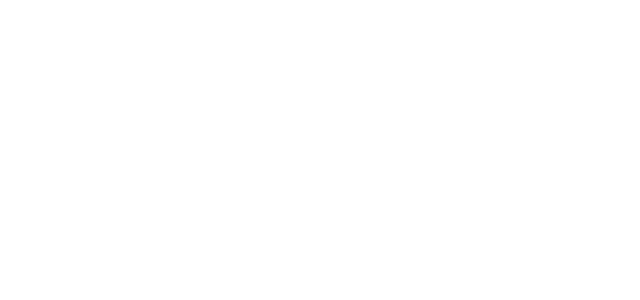
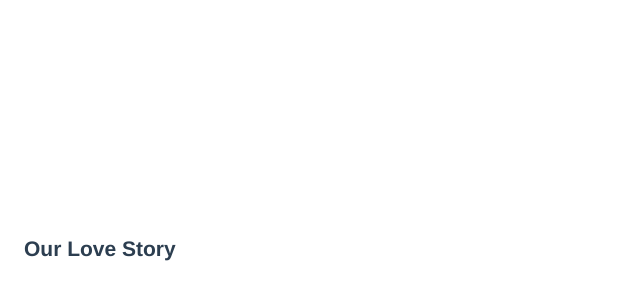
Before and after one commit to tlerias/wedding-website, a Vue app: page /#/ in a window 1280 px wide. Shown: the part 888-1188 px from the top of the page, without its empty margins (0-640 px from the left). Before the commit the page ends 800 px from the top, so only its background shows below. Built offline with nearby package versions, Linux system fonts and the light colour scheme.

Commit message:
feature( create love story container )

```diff
--- a/package.json
+++ b/package.json
@@ -13,6 +13,7 @@
     "ansi-html": "0.0.7",
     "classnames": "^2.2.5",
     "html-entities": "^1.2.0",
+    "smoothscroll-polyfill": "^0.3.4",
     "vue": "^2.1.10",
     "vue-router": "^2.2.0"
   },
--- a/src/components/Home.vue
+++ b/src/components/Home.vue
@@ -1,23 +1,27 @@
 <template>
+  <div class="app-container">
     <div class="home-container">
       <section class="home-hover-container" v-for="(item, index) in items" v-on:mouseenter="() => mouseEnter(index)" v-on:mouseleave="() => mouseLeave(index)">
-      <div class="home-maintext" v-bind:class="{ shrink: active[index] }">{{item.quote}}</div>
+        <div class="home-maintext" v-bind:class="{ shrink: isActive }">{{item.quote}}</div>
         <transition name="appear">
-        <div v-if="active[index]" class="home-subtext">{{item.subtext}}</div>
+          <div v-if="active[index]" v-bind:class="{ 'home-subtext': active[index] }" v-on:click="() => onClick(items[index].name)">{{item.subtext}}</div>
         </transition>
       </section>
       <transition name="slide">
-      <div v-if="slide" class="bg-slide"></div>
+        <div v-if="slide" class="bg-slide" v-bind:class="{ 'bg-slide-our-story': active[0] }"></div>
       </transition>
+    </div>
+    <love-story></love-story>
   </div>
 </template>
 
 <script>
+import LoveStory from './LoveStory';
 export default {
   name: 'hello',
   data() {
     const items = [
-      { quote: 'We love', subtext: 'our love story' },
+      { quote: 'We love', subtext: 'our love story', name: 'loveStory' },
       { quote: 'The things we love', subtext: 'bridal party' },
       { quote: 'For what they are.', subtext: 'wedding & registry info' }
     ];
@@ -27,17 +31,27 @@
       slide: false,
       active,
       items,
+      isActive: false,
     };
   },
   methods: {
     mouseEnter(i) {
       this.slide = true;
       this.$set(this.active, i, true);
+      this.isActive = true;
     },
     mouseLeave(i) {
       this.slide = false;
       this.$set(this.active, i, false);
+      this.isActive = false;
+    },
+    onClick(element) {
+      window.scroll({ top: document.getElementById(element).getBoundingClientRect().top, left: 0, behavior: 'smooth' });
+
     }
+  },
+  components: {
+    'love-story': LoveStory,
   }
 };
 </script>
@@ -48,6 +62,7 @@
     font-size: 5rem;
     padding: 1rem;
     font-weight: 900;
+    min-height: 1000px;
   }
 
   .home-hover-container {
@@ -63,6 +78,10 @@
   .home-subtext {
     font-size: 2rem;
     cursor: pointer;
+    color: white;
+  }
+
+  .home-subtext-active {
     color: white;
   }
 
@@ -85,13 +104,25 @@
   }
 
   .bg-slide {
-    position: fixed;
-    width: 100%;
-    height: 100%;
+    position: absolute;
+    top: 0;
+    bottom: 0;
     left: 0;
-    top: 0;
+    right: 0;
+    max-width: 100%;
+    max-height: 100%;
+    margin: auto;
+    overflow: auto;
+    background-color: black;
     z-index: -1;
-    background-color: black;
+  }
+
+  .bg-slide-our-story {
+    background: url('../assets/SAM_1350.jpg') no-repeat center center fixed;
+    -webkit-background-size: cover;
+    -moz-background-size: cover;
+    -o-background-size: cover;
+    background-size: cover;
   }
 
   .slide-enter-active {
--- /dev/null
+++ b/src/components/LoveStory.vue
@@ -0,0 +1,25 @@
+<template>
+  <div class="love-story" id="loveStory">
+    <h2>Our Love Story</h2>
+  </div>
+</template>
+
+<script>
+export default {
+  name: 'love-story',
+  data() {
+    return {
+    };
+  },
+  methods: {
+  }
+};
+</script>
+
+<!-- Add "scoped" attribute to limit CSS to this component only -->
+<style scoped>
+  .love-story {
+    padding: 1rem;
+    font-weight: 900;
+  }
+</style>
--- a/src/main.js
+++ b/src/main.js
@@ -3,6 +3,8 @@
 import Vue from 'vue';
 import App from './App';
 import router from './router';
+require('smoothscroll-polyfill').polyfill();
+
 
 /* eslint-disable no-new */
 new Vue({
--- a/src/router/index.js
+++ b/src/router/index.js
@@ -1,6 +1,8 @@
 import Vue from 'vue';
 import Router from 'vue-router';
 import Home from 'components/Home';
+import LoveStory from 'components/LoveStory';
+import App from 'App';
 
 Vue.use(Router);
 
```
Also changed, not shown: 1 other file (tests, documents, lock files or other folders). Lines whose indentation alone changed are shown as unchanged.
